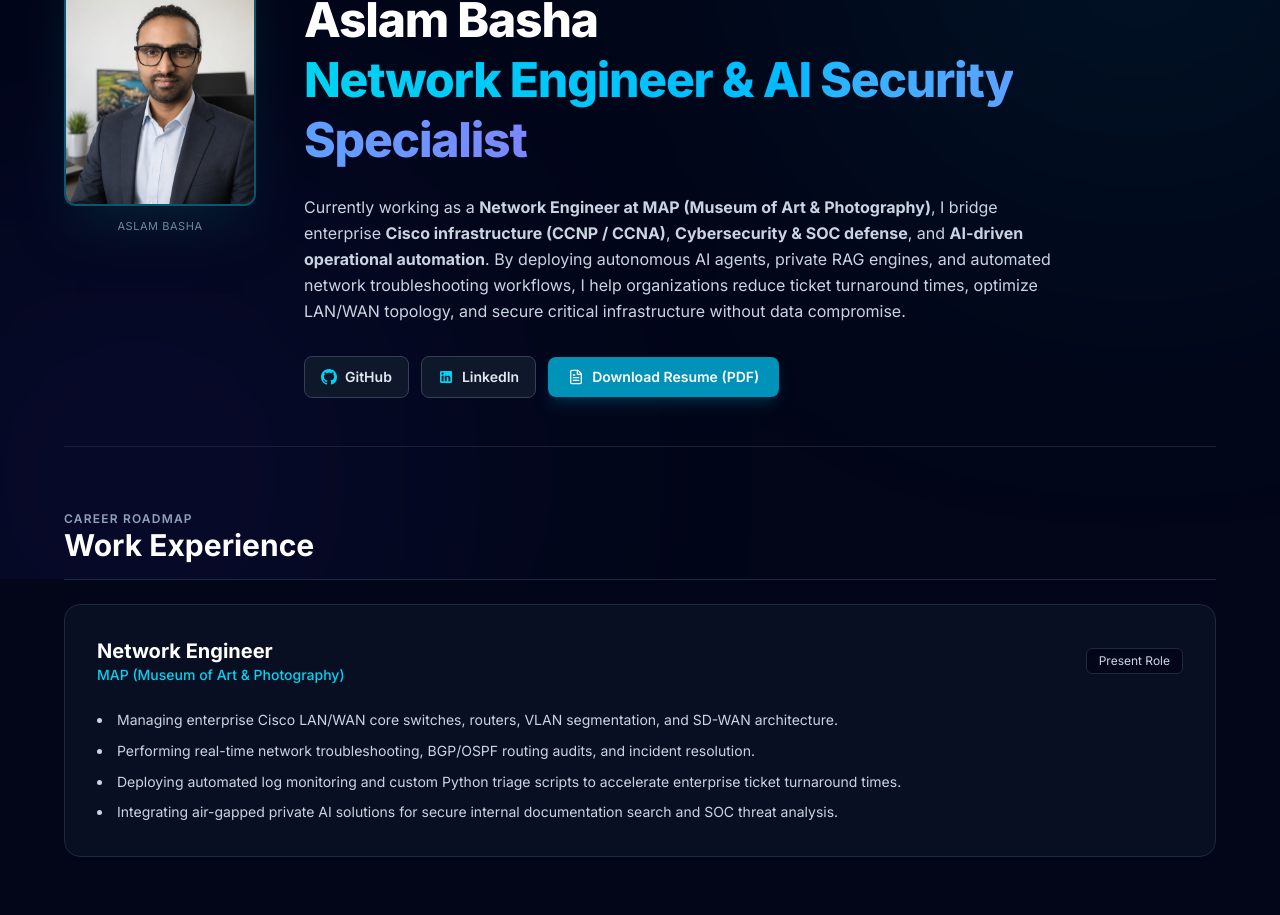
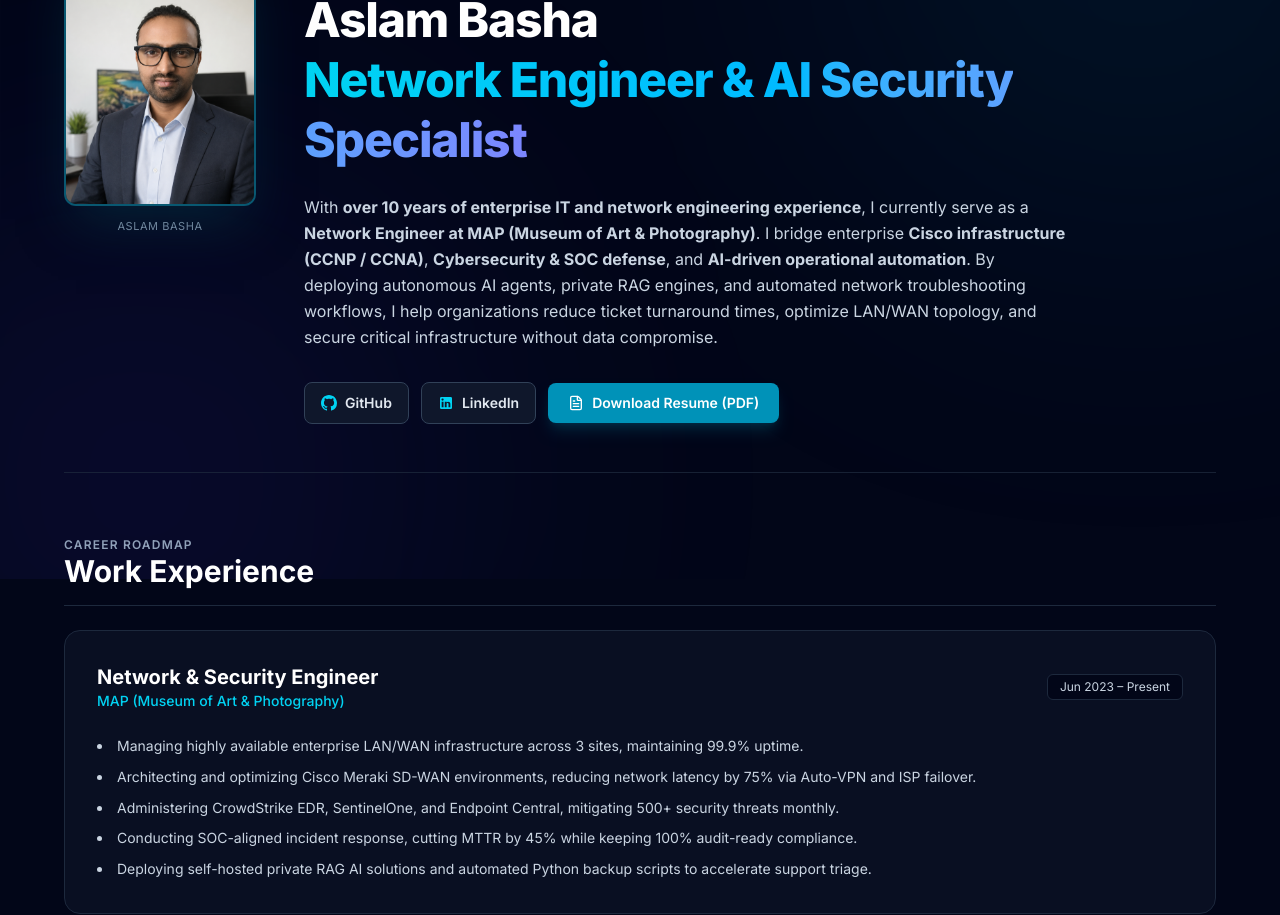
Before and after one commit to aslambasha557/enterprise-portfolio, a Next.js app: page /about in a window 1280 px wide. Shown: the part 221-1136 px from the top of the page. Built offline with nearby package versions, Linux system fonts and the light colour scheme.

Commit message:
feat: highlight 10+ years of total experience in bio and update MAP work experience details

```diff
--- a/src/app/about/page.tsx
+++ b/src/app/about/page.tsx
@@ -106,7 +106,8 @@
             </h1>
 
             <p className="text-sm sm:text-base text-slate-300 leading-relaxed max-w-3xl">
-              Currently working as a <strong>Network Engineer at MAP (Museum of Art & Photography)</strong>, I bridge enterprise{" "}
+              With <strong>over 10 years of enterprise IT and network engineering experience</strong>, I currently serve as a{" "}
+              <strong>Network Engineer at MAP (Museum of Art & Photography)</strong>. I bridge enterprise{" "}
               <strong>Cisco infrastructure (CCNP / CCNA)</strong>, <strong>Cybersecurity & SOC defense</strong>, and{" "}
               <strong>AI-driven operational automation</strong>. By deploying autonomous AI agents, private RAG engines, and automated network troubleshooting workflows, I help organizations reduce ticket turnaround times, optimize LAN/WAN topology, and secure critical infrastructure without data compromise.
             </p>
@@ -155,19 +156,20 @@
           <div className="rounded-2xl border border-slate-800 bg-slate-900/60 p-6 sm:p-8 space-y-4">
             <div className="flex flex-col sm:flex-row sm:items-center justify-between gap-2">
               <div>
-                <h3 className="text-xl font-bold text-white">Network Engineer</h3>
+                <h3 className="text-xl font-bold text-white">Network & Security Engineer</h3>
                 <p className="text-sm text-cyan-400 font-medium">MAP (Museum of Art & Photography)</p>
               </div>
               <span className="text-xs font-mono bg-slate-950 border border-slate-800 text-slate-300 px-3 py-1 rounded-md w-fit">
-                Present Role
+                Jun 2023 – Present
               </span>
             </div>
 
             <ul className="space-y-2 text-xs sm:text-sm text-slate-300 list-disc list-inside leading-relaxed pt-2">
-              <li>Managing enterprise Cisco LAN/WAN core switches, routers, VLAN segmentation, and SD-WAN architecture.</li>
-              <li>Performing real-time network troubleshooting, BGP/OSPF routing audits, and incident resolution.</li>
-              <li>Deploying automated log monitoring and custom Python triage scripts to accelerate enterprise ticket turnaround times.</li>
-              <li>Integrating air-gapped private AI solutions for secure internal documentation search and SOC threat analysis.</li>
+              <li>Managing highly available enterprise LAN/WAN infrastructure across 3 sites, maintaining 99.9% uptime.</li>
+              <li>Architecting and optimizing Cisco Meraki SD-WAN environments, reducing network latency by 75% via Auto-VPN and ISP failover.</li>
+              <li>Administering CrowdStrike EDR, SentinelOne, and Endpoint Central, mitigating 500+ security threats monthly.</li>
+              <li>Conducting SOC-aligned incident response, cutting MTTR by 45% while keeping 100% audit-ready compliance.</li>
+              <li>Deploying self-hosted private RAG AI solutions and automated Python backup scripts to accelerate support triage.</li>
             </ul>
           </div>
         </section>
```
